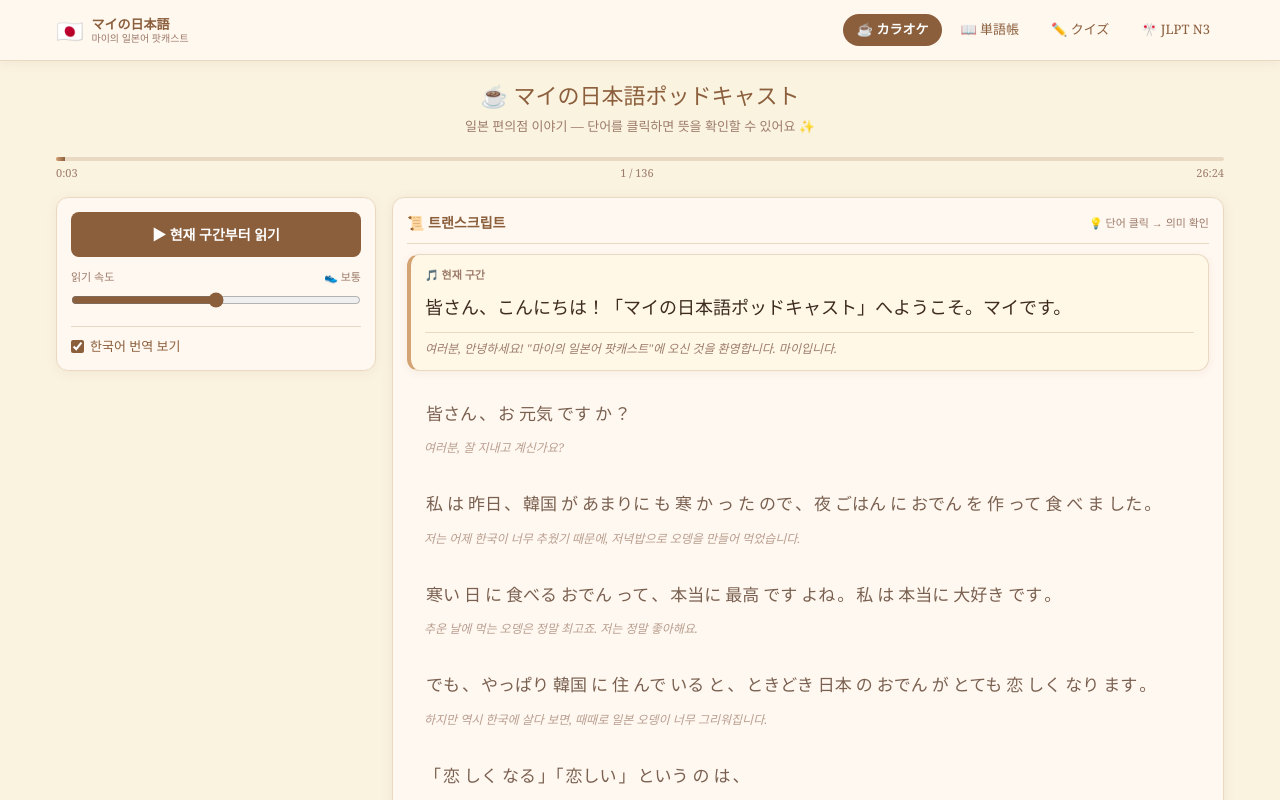
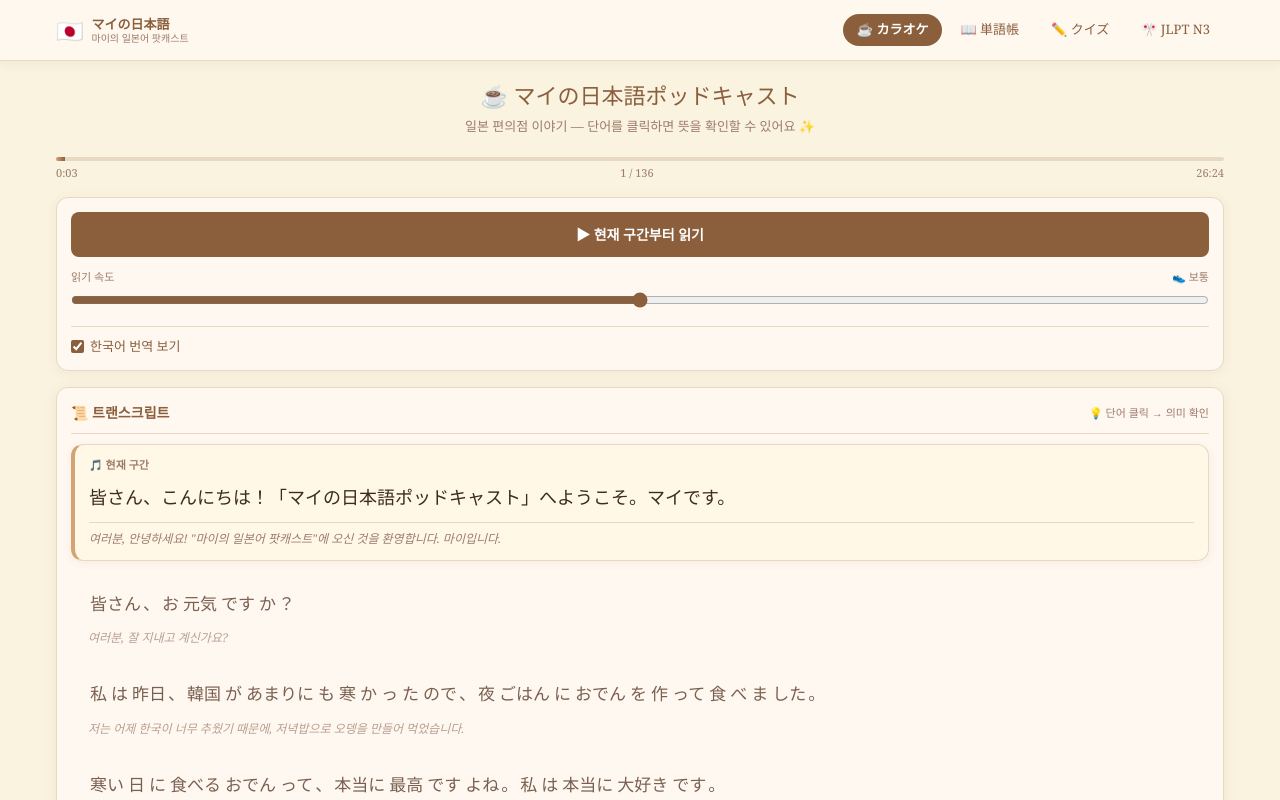
Before and after one commit to sugoii77-rgb/japanese-karaoke, a Next.js app: page / in a window 1280 px wide. Shown: the top 800 px of the page. Built offline with nearby package versions, Linux system fonts and the light colour scheme.

Commit message:
Move playback controls above transcript

```diff
--- a/app/page.tsx
+++ b/app/page.tsx
@@ -341,28 +341,12 @@ export default function KaraokePage() {
 
       <div
         style={{
-          display: 'grid',
-          gridTemplateColumns: isMobile ? '1fr' : '320px 1fr',
-          gap: '16px',
-          alignItems: 'start',
-        }}
-      >
-        <div
-          style={{
-            display: 'flex',
-            flexDirection: 'column',
-            gap: '14px',
-            position: isMobile ? 'static' : 'sticky',
-            top: isMobile ? undefined : '76px',
-          }}
-        >
-          <div
-            style={{
           background: '#fff8f0',
           borderRadius: '12px',
           border: '1px solid #e9d8c2',
-              padding: '14px',
+          padding: isMobile ? '12px' : '14px',
           boxShadow: '0 2px 12px rgba(139,94,60,0.08)',
+          marginBottom: '16px',
         }}
       >
         <button
@@ -436,7 +420,6 @@ export default function KaraokePage() {
           />
           한국어 번역 보기
         </label>
-          </div>
       </div>
 
       <div
@@ -553,7 +536,6 @@ export default function KaraokePage() {
             .map((seg, idx) => renderSegment(seg, idx))}
         </div>
       </div>
-      </div>
 
       {selectedWord && (
         <WordPopup
```
Lines whose indentation alone changed are shown as unchanged.
